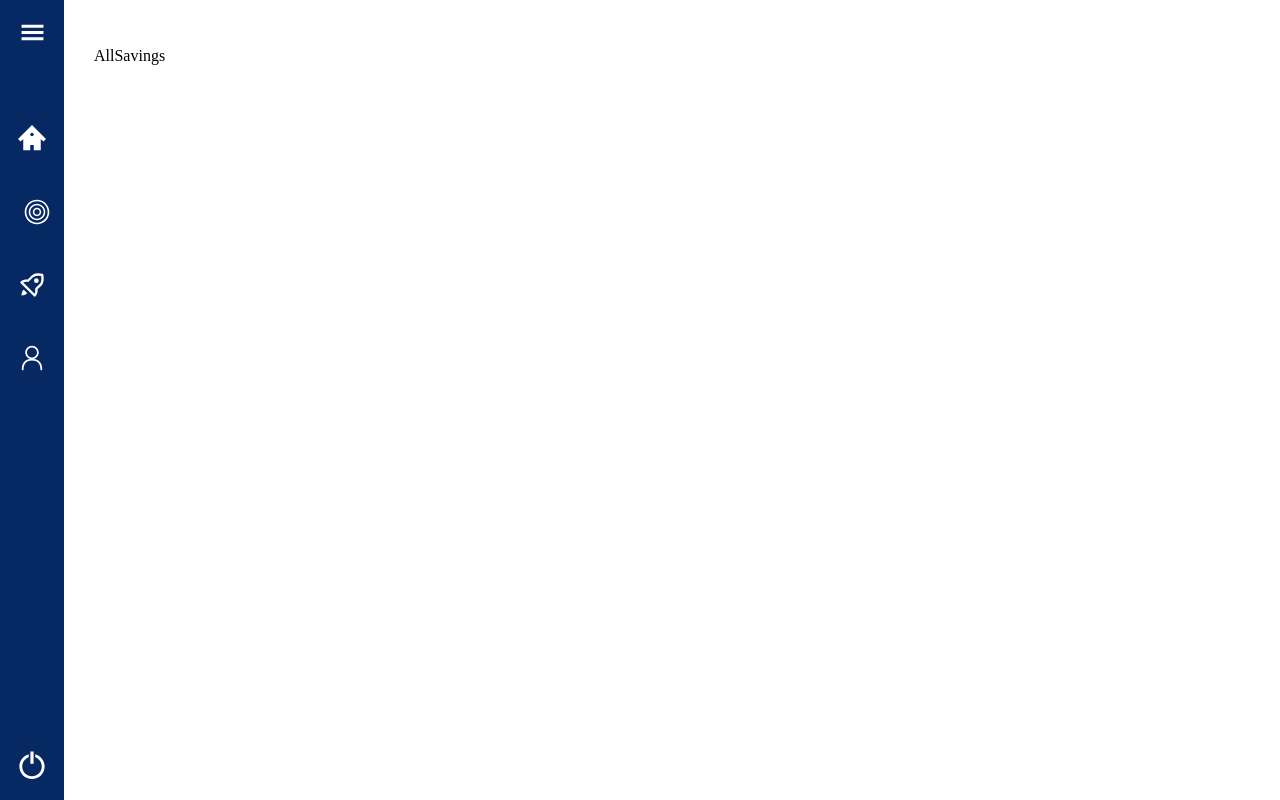
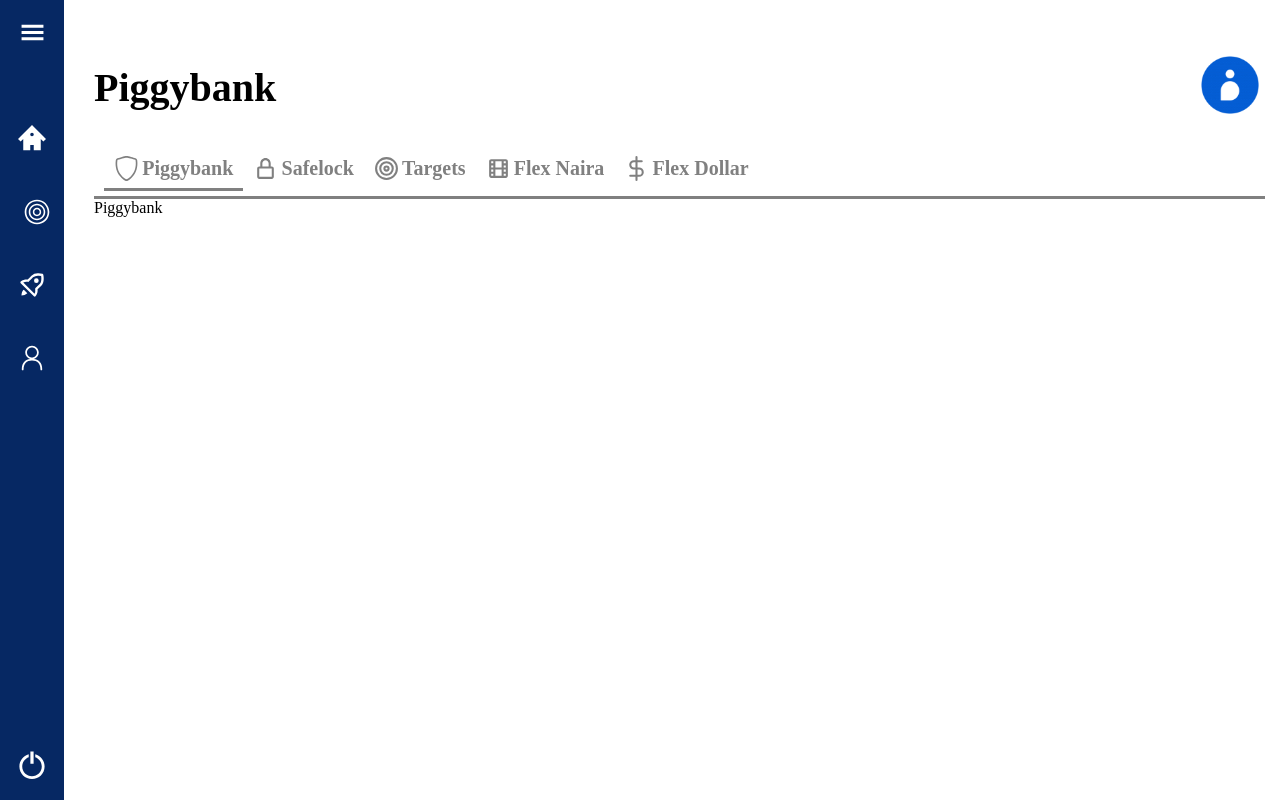
Before and after one commit to niyicodes/piggvest-dashboard-clone, a React (Vite) app: page /savings/piggy in a window 1280 px wide. Built offline with nearby package versions, Linux system fonts and the light colour scheme; a web font is replaced by a local one.

Commit message:
still doing the do..

```diff
--- a/src/App.jsx
+++ b/src/App.jsx
@@ -13,7 +13,10 @@
 import Completed from "./Components/Completed/Completed";
 import MyInvestments from "./Components/MyInvestments/MyInvestments";
 import investments from "./Components/Invest/investments";
-
+import Piggybank from "./Pages/Piggybank"
+import Safelock from "./Pages/Safelock"
+import Targets from "./Pages/Targets"
+import FlexNaira from "./Pages/FlexNaira"
 function App() {
  const [isOpen, setIsOpen] = useState(false);
  const toggle = () => setIsOpen(!isOpen);
@@ -25,7 +28,12 @@
     <Routes>
      <Route path="/" element={<Home />} />
      <Route path="/savings" element={<Savings />} />
-     <Route path="/savings/:name" element={<AllSavings />} />
+     <Route path="/savings" element={<AllSavings />} >
+     <Route path="piggy" element={<Piggybank />} />
+     <Route path="safelock" element={<Safelock />} />
+     <Route path="target" element={<Targets />} />
+     <Route path="flex" element={<FlexNaira />} />
+     </Route>
      <Route path="/investify" element={<Investify />}>
       <Route path="/investify" element={<MyInvestments />} />
       <Route path="explore" element={<Explore />} />
--- a/src/Components/Card/Card.jsx
+++ b/src/Components/Card/Card.jsx
@@ -1,7 +1,7 @@
 import React from "react";
 import { useNavigate } from "react-router-dom";
 import styled from "styled-components";
-import { RightArrow } from "../Icons/Icons";
+
 
 const Card = ({
  topIcon,
--- a/src/Components/Card/savingDetails.js
+++ b/src/Components/Card/savingDetails.js
@@ -26,7 +26,7 @@
   balance: "₦1,000,000",
   bgColor: "rgba(34,149,242, 0.28)",
   colour: "#2295F2",
-  path: "/savings",
+  path: "/savings/safelock",
  },
  {
   icon: Target,
@@ -35,7 +35,7 @@
   balance: "₦1,000,000",
   bgColor: "rgba(239, 252, 245,1)",
   colour: "#10B259",
-  path: "/savings",
+  path: "/savings/target",
  },
  {
   icon: Dollar,
--- a/src/Components/Icons/Icons.jsx
+++ b/src/Components/Icons/Icons.jsx
@@ -20,23 +20,3 @@
 export const Explore =<MdOutlineExplore />
 export const Done =<IoCheckmarkDoneCircleOutline />
 export const Search = <AiOutlineSearch />
-
-export const RightArrow = () => {
- return (
-  <svg
-   fill="none"
-   stroke="currentColor"
-   stroke-width="1.5"
-   viewBox="0 0 24 24"
-   xmlns="http://www.w3.org/2000/svg"
-   aria-hidden="true"
-   style={arrow}
-  >
-   <path
-    stroke-linecap="round"
-    stroke-linejoin="round"
-    d="M17.25 8.25L21 12m0 0l-3.75 3.75M21 12H3"
-   ></path>
-  </svg>
- );
-};
--- /dev/null
+++ b/src/Components/Nav/SavingsNav.jsx
@@ -0,0 +1,66 @@
+import React from "react";
+import styled from "styled-components";
+import { NavLink } from "react-router-dom";
+import { Dollar, Film, Shield, Lock, Target } from "../Icons/Icons";
+
+const SavingsNav = () => {
+ return (
+  <SAVINGS_NAV>
+   <ul>
+    <NavLink to="/savings/piggy" activeClassName="">
+     <span>{Shield}</span> Piggybank
+    </NavLink>
+    <NavLink to="/savings/safelock" activeClassName="">
+     <span>{Lock}</span> Safelock
+    </NavLink>
+    <NavLink to="/savings/target" activeClassName="">
+     <span>{Target}</span> Targets
+    </NavLink>
+    <NavLink to="/savings/flex" activeClassName="">
+     <span>{Film}</span> Flex Naira
+    </NavLink>
+    <NavLink to="/" activeClassName="">
+     <span>{Dollar}</span> Flex Dollar
+    </NavLink>
+   </ul>
+  </SAVINGS_NAV>
+ );
+};
+
+const SAVINGS_NAV = styled.nav`
+border-bottom: 3px solid gray;
+padding-bottom: 5px;
+ ul {
+  display: flex;
+
+  a {
+   display: flex;
+   align-items: center;
+   gap: 0.2rem;
+   color: gray;
+   padding:10px;
+   text-decoration: none;
+   font-size: 20px;
+   font-weight: 600;
+   span {
+    font-size: 25px;
+    display: flex;
+    justify-content: center;
+    svg {
+     color: gray !important;
+    }
+   }
+  }
+  a.active {
+   padding-bottom: 7px;
+   border-bottom: 3px solid;
+   /* color: ; */
+   span {
+    svg {
+     /* color: ; */
+    }
+   }
+  }
+ }
+`;
+export default SavingsNav;
--- a/src/Pages/AllSavings.jsx
+++ b/src/Pages/AllSavings.jsx
@@ -1,9 +1,20 @@
 import React from 'react'
+import { Outlet } from 'react-router-dom'
+import styled from 'styled-components'
+import TopHeader from '../Components/Heading/TopHeader'
+import SavingsNav from '../Components/Nav/SavingsNav'
 
 const AllSavings = () => {
   return (
-    <div>AllSavings</div>
+    <ALLSAVINGS>
+      <TopHeader title={"Piggybank"} img/>
+      <SavingsNav />
+      <Outlet />
+    </ALLSAVINGS>
   )
 }
 
+const ALLSAVINGS = styled.section`
+
+`
 export default AllSavings
--- /dev/null
+++ b/src/Pages/FlexNaira.jsx
@@ -0,0 +1,9 @@
+import React from 'react'
+
+const FlexNaira = () => {
+  return (
+    <div>FlexNaira</div>
+  )
+}
+
+export default FlexNaira
--- /dev/null
+++ b/src/Pages/Piggybank.jsx
@@ -0,0 +1,9 @@
+import React from 'react'
+
+const Piggybank = () => {
+  return (
+    <div>Piggybank</div>
+  )
+}
+
+export default Piggybank
--- /dev/null
+++ b/src/Pages/Safelock.jsx
@@ -0,0 +1,9 @@
+import React from 'react'
+
+const Safelock = () => {
+  return (
+    <div>Safelock</div>
+  )
+}
+
+export default Safelock
--- /dev/null
+++ b/src/Pages/Targets.jsx
@@ -0,0 +1,9 @@
+import React from 'react'
+
+const Targets = () => {
+  return (
+    <div>Targets</div>
+  )
+}
+
+export default Targets
```
